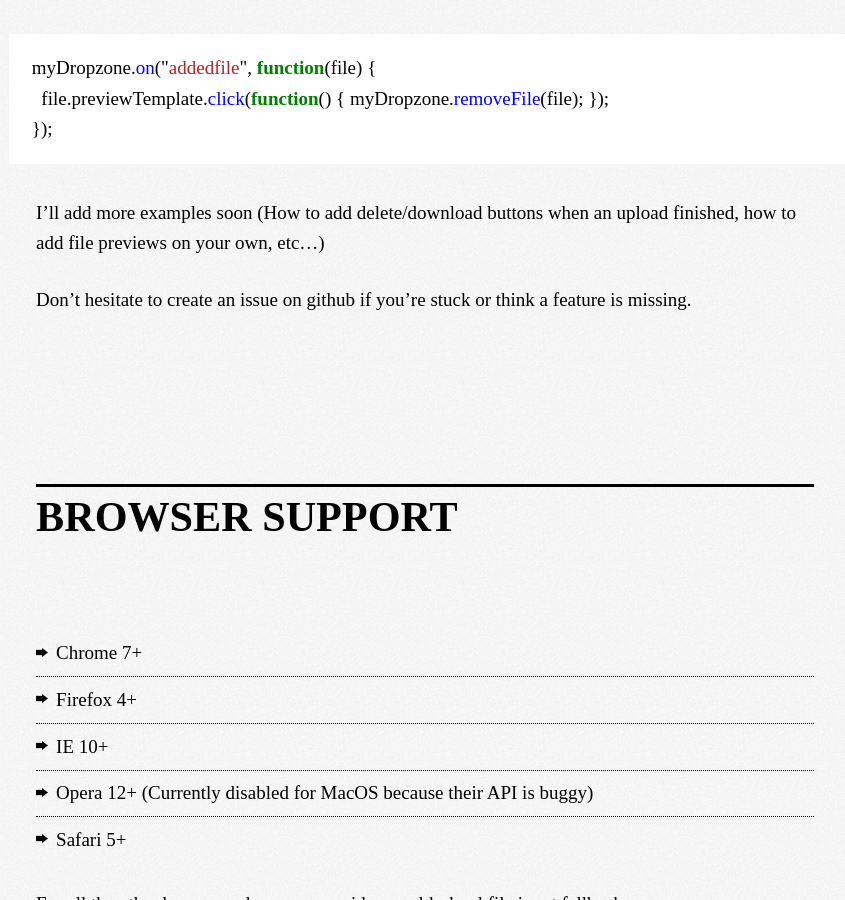
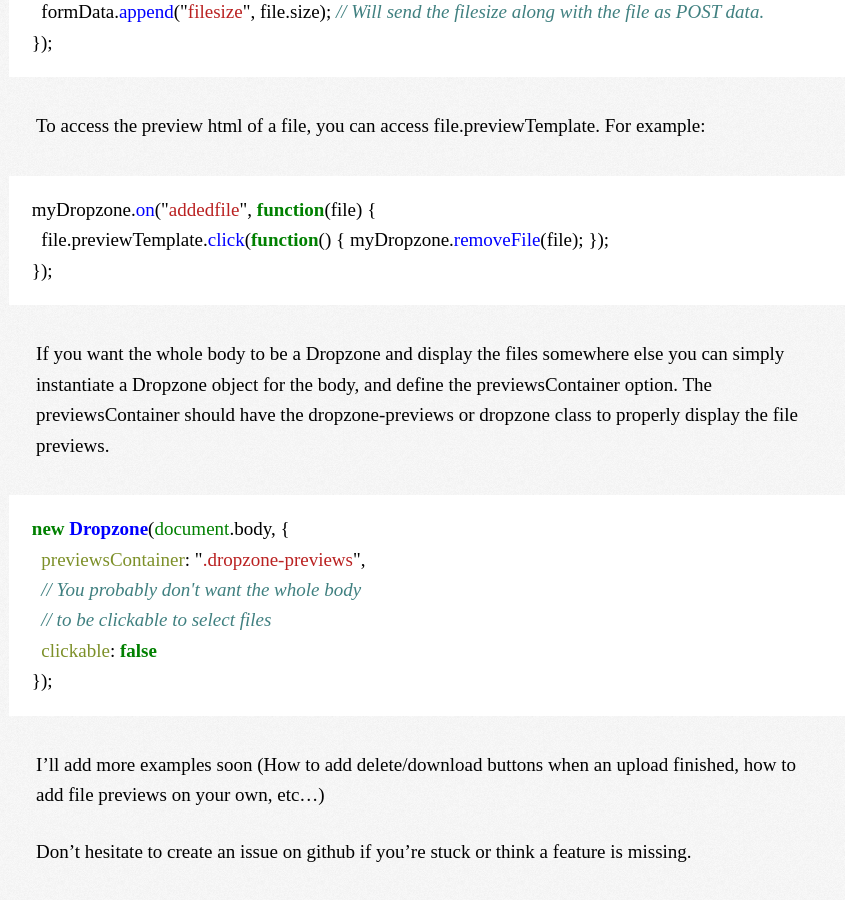
Before and after one commit to dropzone/dropzone, a Jekyll site: the page built from index.md, in a window 1280 px wide and 900 px high, scrolled down 11418 px. Shown: the whole window, without its empty margins (215-1060 px from the left). Built offline with Jekyll 4.4.1, drawn with Linux system fonts in a browser that asks for light colours; Markdown is read by kramdown in place of the engine named in the settings; comment, search, counter and statistics services are not loaded; some of the changed text lies outside the part shown.

Commit message:
Added the previewsContainer option info.

```diff
--- a/index.md
+++ b/index.md
@@ -176,6 +176,7 @@
 | `parallelUploads`       | How many file uploads to process in parallel
 | `maxFilesize`           | in MB
 | `paramName`             | The name of the file param that gets transferred
+| `previewsContainer`     | defines where to display the file previews – if `null` the Dropzone element is used. Can be a jQuery object or a selector. The element should have the `dropzone-previews` class so the previews are displayed properly.
 | `clickable`             | Whether the dropzone should be clickable. Defaults to `true`
 | `createImageThumbnails` |
 | `maxThumbnailFilesize`  | in MB. When the filename exceeds this limit, the thumbnail will not be generated
@@ -309,6 +310,22 @@
 {% endhighlight %}
 
 
+If you want the whole body to be a Dropzone and display the files somewhere else
+you can simply instantiate a Dropzone object for the body, and define the
+`previewsContainer` option. The `previewsContainer` should have the
+`dropzone-previews` or `dropzone` class to properly display the file previews.
+
+{% highlight js %}
+new Dropzone(document.body, {
+  previewsContainer: ".dropzone-previews",
+  // You probably don't want the whole body
+  // to be clickable to select files
+  clickable: false
+});
+{% endhighlight %}
+
+
+
 I'll add more examples soon (How to add delete/download buttons when an upload finished,
 how to add file previews on your own, etc...)
 
```
